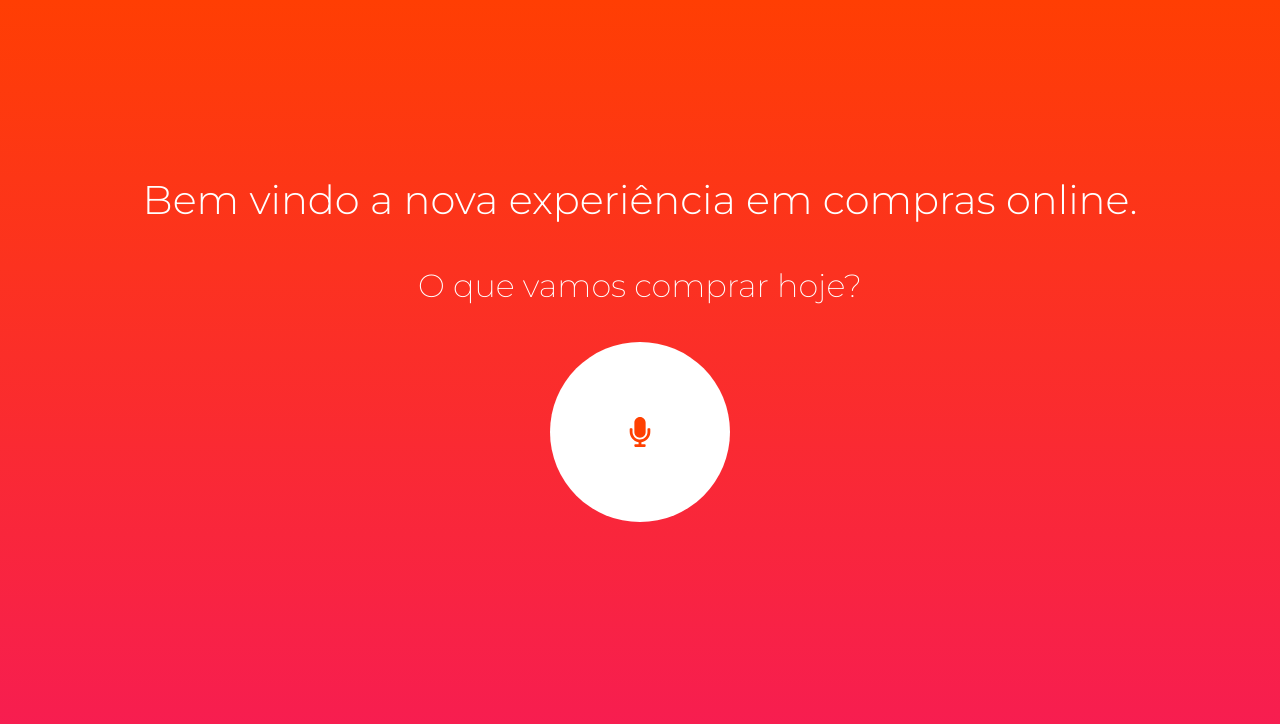
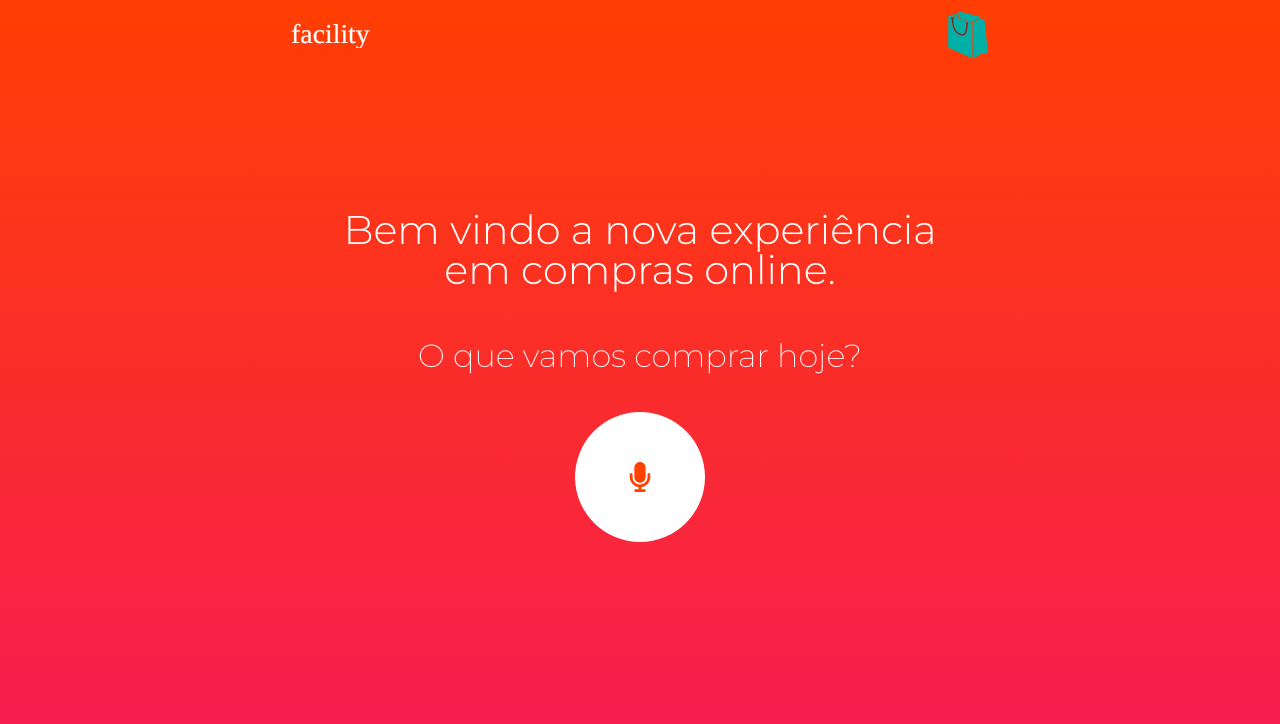
Before and after one commit to JhemersonLucas/MegaHack2-Talk-Buy-FrontEnd, a React (Create React App) app: page / in a window 1280 px wide. Shown: the top 724 px of the page. Built offline with nearby package versions, Linux system fonts and the light colour scheme.

Commit message:
Ajuste tela inicial

```diff
--- /dev/null
+++ b/src/components/Header/index.tsx
@@ -0,0 +1,18 @@
+import React from 'react';
+
+import * as S from './styles';
+import logoImg from '../../assets/logo.svg';
+import sacolaImg from '../../assets/sacola.svg';
+
+const Header: React.FC = () => {
+  return (
+    <S.Container>
+      <S.Content>
+        <img src={logoImg} width={100} />
+        <img src={sacolaImg} />
+      </S.Content>
+    </S.Container>
+  );
+};
+
+export default Header;
--- /dev/null
+++ b/src/components/Header/styles.ts
@@ -0,0 +1,26 @@
+import styled from 'styled-components';
+
+export const Container = styled.div`
+  display: flex;
+  flex: 1;
+  width: 100%;
+  align-items: center;
+  justify-items: center;
+  place-content: center;
+  background: transparent;
+  height: 70px;
+`;
+
+export const Content = styled.header`
+  flex: 1;
+  width: 100%;
+  max-width: 700px;
+  display: flex;
+  align-items: center;
+  justify-content: space-between;
+  padding: 15px 15px;
+
+  img {
+    max-height: 50px;
+  }
+`;
--- a/src/components/MicrophoneButton/styles.ts
+++ b/src/components/MicrophoneButton/styles.ts
@@ -2,7 +2,7 @@ import styled from 'styled-components';
 import { FaMicrophone } from 'react-icons/fa';
 
 export const Border = styled.div`
-  border-radius: 200px;
+  border-radius: 10px;
   margin: 20px auto;
   width: 150px;
   height: 150px;
@@ -18,10 +18,12 @@ export const Border = styled.div`
 
 export const Container = styled.div`
   background: #fff;
-  border-radius: 150px;
-  margin: 40px auto;
-  width: 180px;
-  height: 180px;
+  border-radius: 50%;
+  margin: 0px auto;
+  width: 20vw;
+  max-width: 130px;
+  height: 20vw;
+  max-height: 130px;
   cursor: pointer;
   display: flex;
   justify-content: center;
@@ -37,4 +39,6 @@ export const Button = styled.button`
   border: 0;
   padding: 0;
   background-color: transparent;
+  border-radius: 50%;
+  margin-top: 40px;
 `;
--- a/src/pages/Start/index.tsx
+++ b/src/pages/Start/index.tsx
@@ -3,6 +3,7 @@ import RecordRTC from 'recordrtc';
 import * as speech from '@google-cloud/speech';
 import fs from 'fs';
 
+import Header from '../../components/Header';
 import * as S from './styles';
 import MicrophoneButton from '../../components/MicrophoneButton';
 import api from '../../services/api';
@@ -56,13 +57,18 @@ const Start: React.FC = () => {
   };
 
   return (
+    <>
       <S.Container>
+        <Header />
+        <S.Content>
           <S.TitleContainer>
             Bem vindo a nova experiência em compras online.
           </S.TitleContainer>
           <S.SubtitleContainer>O que vamos comprar hoje?</S.SubtitleContainer>
           <MicrophoneButton onClick={() => handleRecord()} />
+        </S.Content>
       </S.Container>
+    </>
   );
 };
 
--- a/src/pages/Start/styles.ts
+++ b/src/pages/Start/styles.ts
@@ -1,19 +1,30 @@
 import styled from 'styled-components';
 
 export const Container = styled.main`
-  position: absolute;
   height: 100vh;
-  width: 100vw;
+  width: 100%;
   background: linear-gradient(#ff3e03, #f61a58);
   display: flex;
+  justify-items: center;
   align-items: center;
   flex-direction: column;
+`;
+
+export const Content = styled.div`
+  width: 100%;
+  height: 100vh;
+  max-width: 700px;
+  display: flex;
+  flex-direction: column;
+  justify-items: center;
+  align-items: center;
+  padding: 0px 15px;
 `;
 
 export const TitleContainer = styled.div`
   display: flex;
   justify-content: center;
-  margin-top: 20vh;
+  margin-top: 15vh;
   color: white;
   font-size: 2.5em;
   font-weight: 300;
@@ -25,4 +36,6 @@ export const SubtitleContainer = styled.div`
   margin-top: 30px;
   font-size: 2em;
   font-weight: 100;
+  max-width: 80vw;
+  text-align: center;
 `;
```
Also changed, not shown: src/assets/logo.svg, src/assets/sacola.svg (added), src/styles/global.ts (line endings or trailing spaces). Lines whose indentation alone changed are shown as unchanged.
